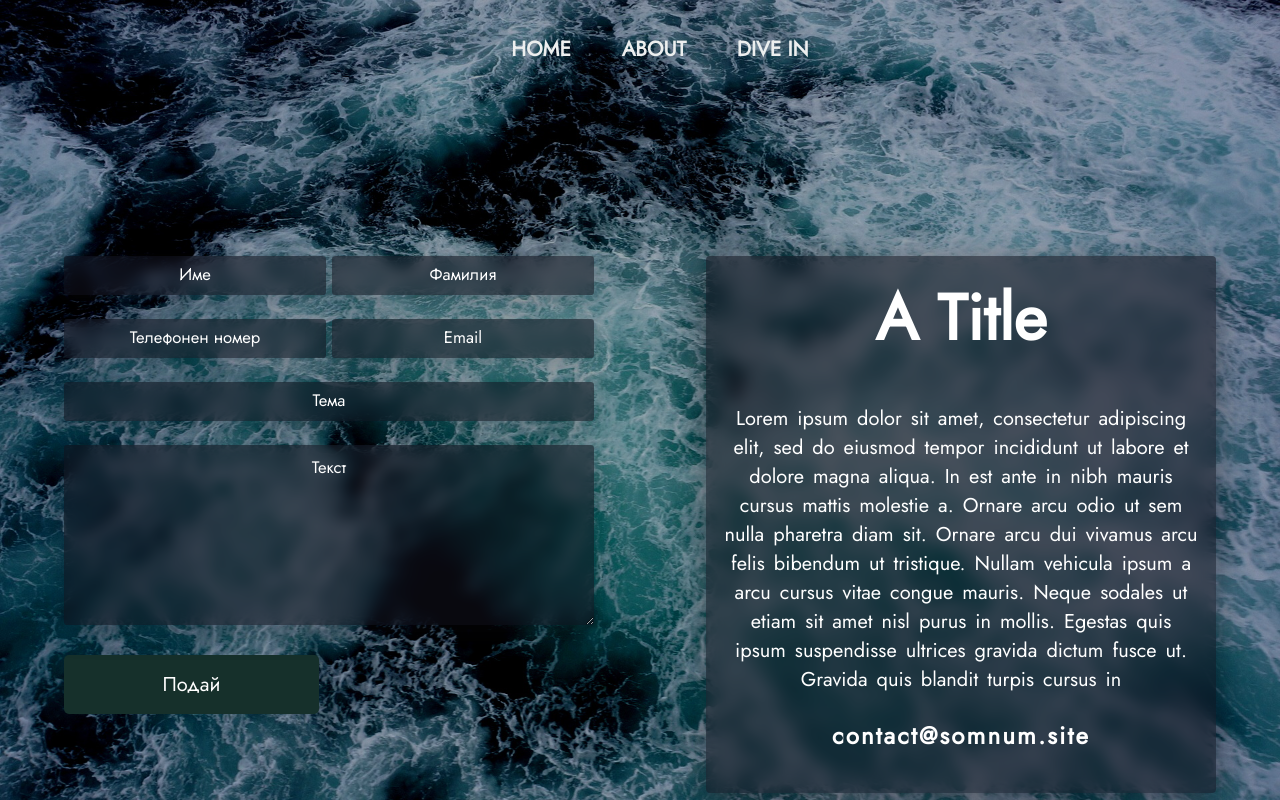
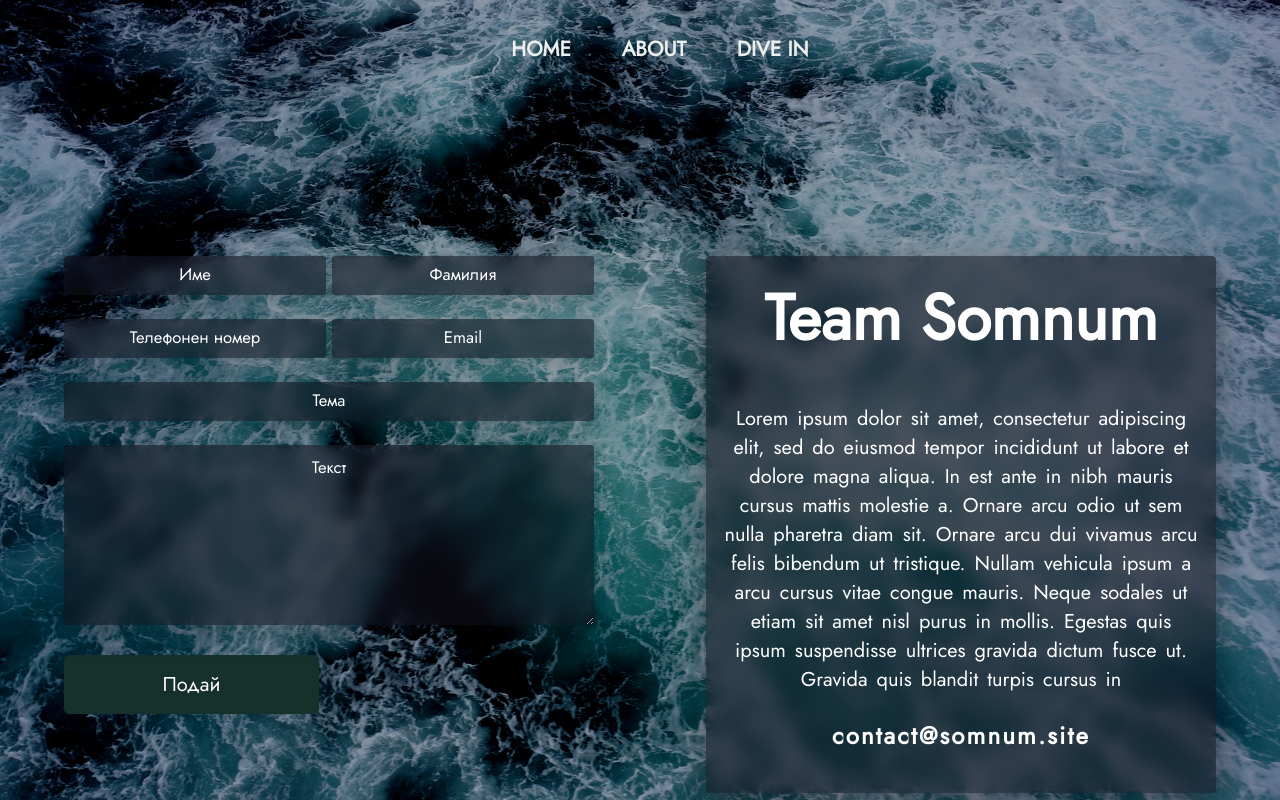
Before and after one commit to IVBarzev19/Aqua-Project, a React (Create React App) app in the folder site/: page /about in a window 1280 px wide. Shown: the top 800 px of the page. Built offline with nearby package versions, Linux system fonts and the light colour scheme.

Commit message:
Add title to sidenote on About page

```diff
--- a/site/src/components/About/Note.jsx
+++ b/site/src/components/About/Note.jsx
@@ -4,7 +4,7 @@ const Note = () => {
   return (
     <div class="contact-grid-text">
         <div class="text-back">
-            <h1>A Title</h1>
+            <h1>Team Somnum</h1>
 
             <p>
                 Lorem ipsum dolor sit amet, consectetur adipiscing elit, sed do eiusmod tempor incididunt ut labore et dolore magna aliqua. In est ante in nibh mauris cursus mattis molestie a. Ornare arcu odio ut sem nulla pharetra diam sit. Ornare arcu dui vivamus arcu felis bibendum ut tristique. Nullam vehicula ipsum a arcu cursus vitae congue mauris. Neque sodales ut etiam sit amet nisl purus in mollis. Egestas quis ipsum suspendisse ultrices gravida dictum fusce ut. Gravida quis blandit turpis cursus in
```
